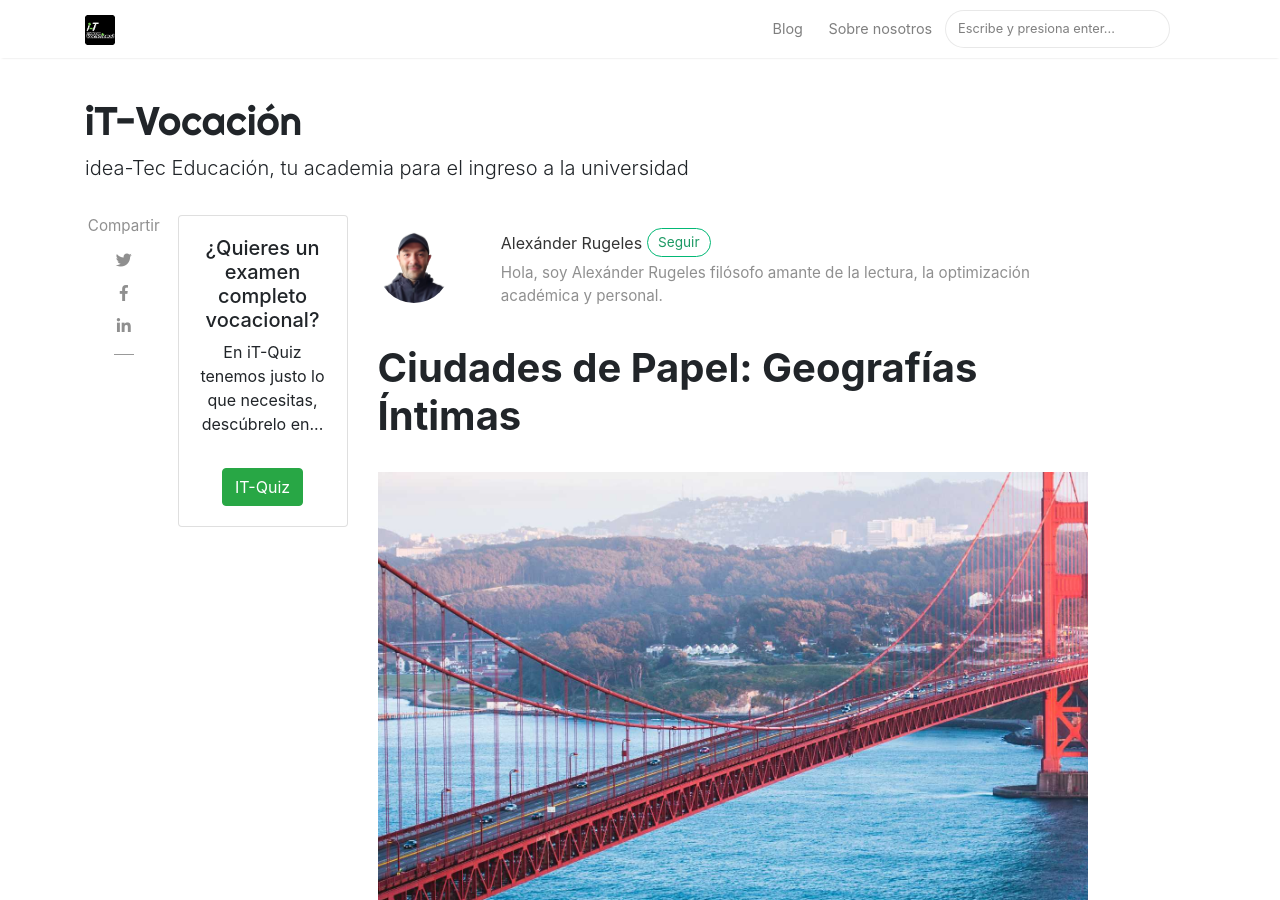
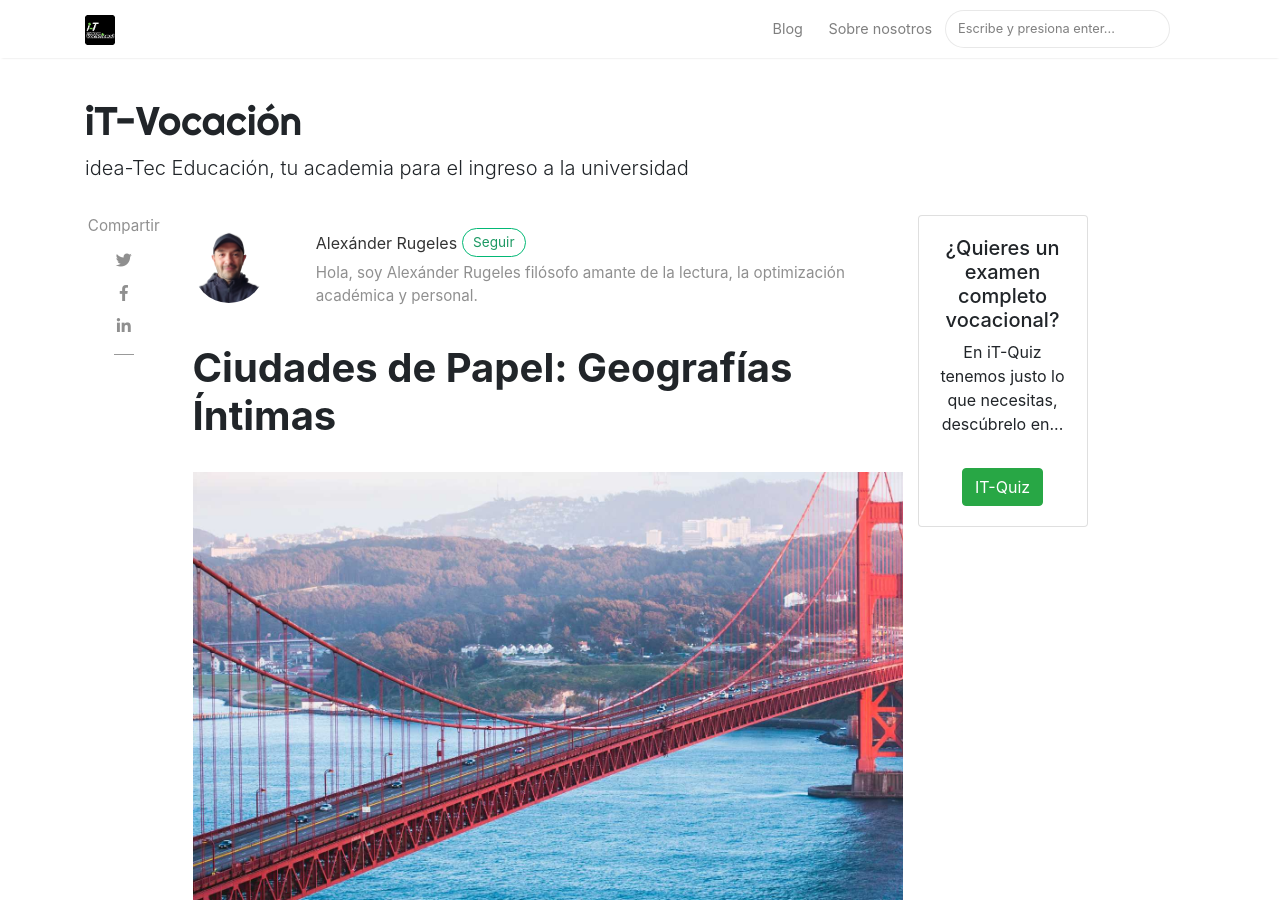
Before and after one commit to idea-tec-dev/it-vocacional-web, a Jekyll site: the page built from _posts/2025-01-28-paper-city.md, in a window 1280 px wide and 900 px high. Built offline with Jekyll 4.4.1, drawn with Linux system fonts in a browser that asks for light colours; nearby versions of some CDN libraries; comment, search, counter and statistics services are not loaded.

Commit message:
fix: right card

```diff
--- a/_layouts/post.html
+++ b/_layouts/post.html
@@ -10,15 +10,16 @@ post_class: post-template
 <div class="container">
     <div class="row">
 
-        <!-- Post Share -->
-        <div class="col-md-1 pl-0">
+        <!-- Post Share - First and Ordered First -->
+        <div class="col-md-{% if page.sidebar_content %}1{% else %}2{% endif %} order-1 pl-0">
             {% include share.html %}
         </div>
 
         <!-- Post -->
         {% assign author = site.authors[page.author] %}
 
-        <div class="col-md-8 flex-first flex-md-unordered">
+        <!-- Post Content - Second and Ordered Second -->
+        <div class="col-md-8 order-3 order-md-2 flex-first flex-md-unordered">
             <div class="mainheading">
 
                 <!-- Author Box -->
@@ -137,7 +138,7 @@ post_class: post-template
 
         <!-- Sidebar Derecha (Tarjeta Condicional) -->
         {% if page.sidebar_content %}
-        <div class="col-md-2 pl-0">
+        <div class="col-md-2 order-2 order-md-3 pl-0">
             <div class="card sticky-top sticky-top-80">
                 <div class="card-body text-center">
                     <h5>¿Quieres un examen completo vocacional?</h5>
```
